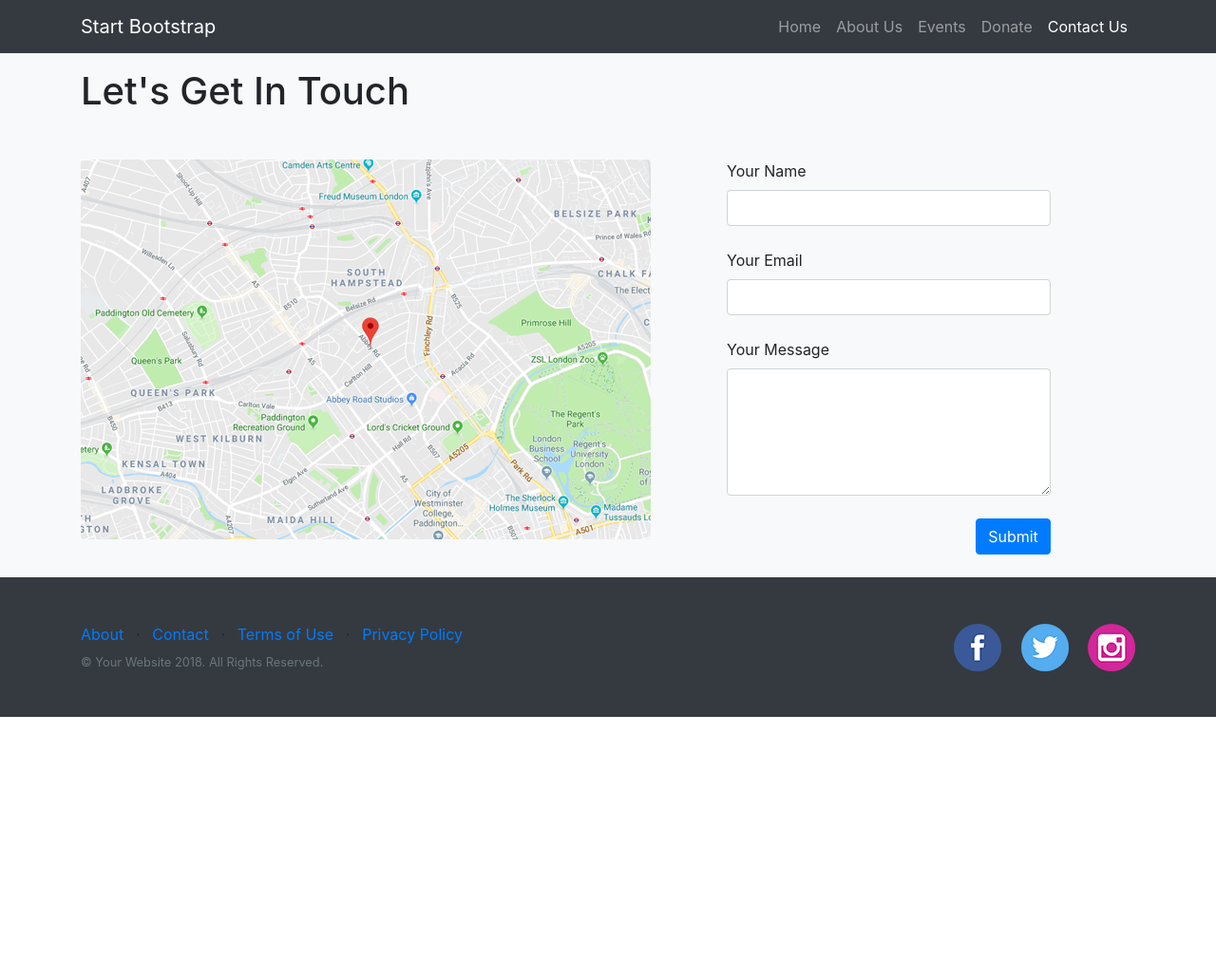
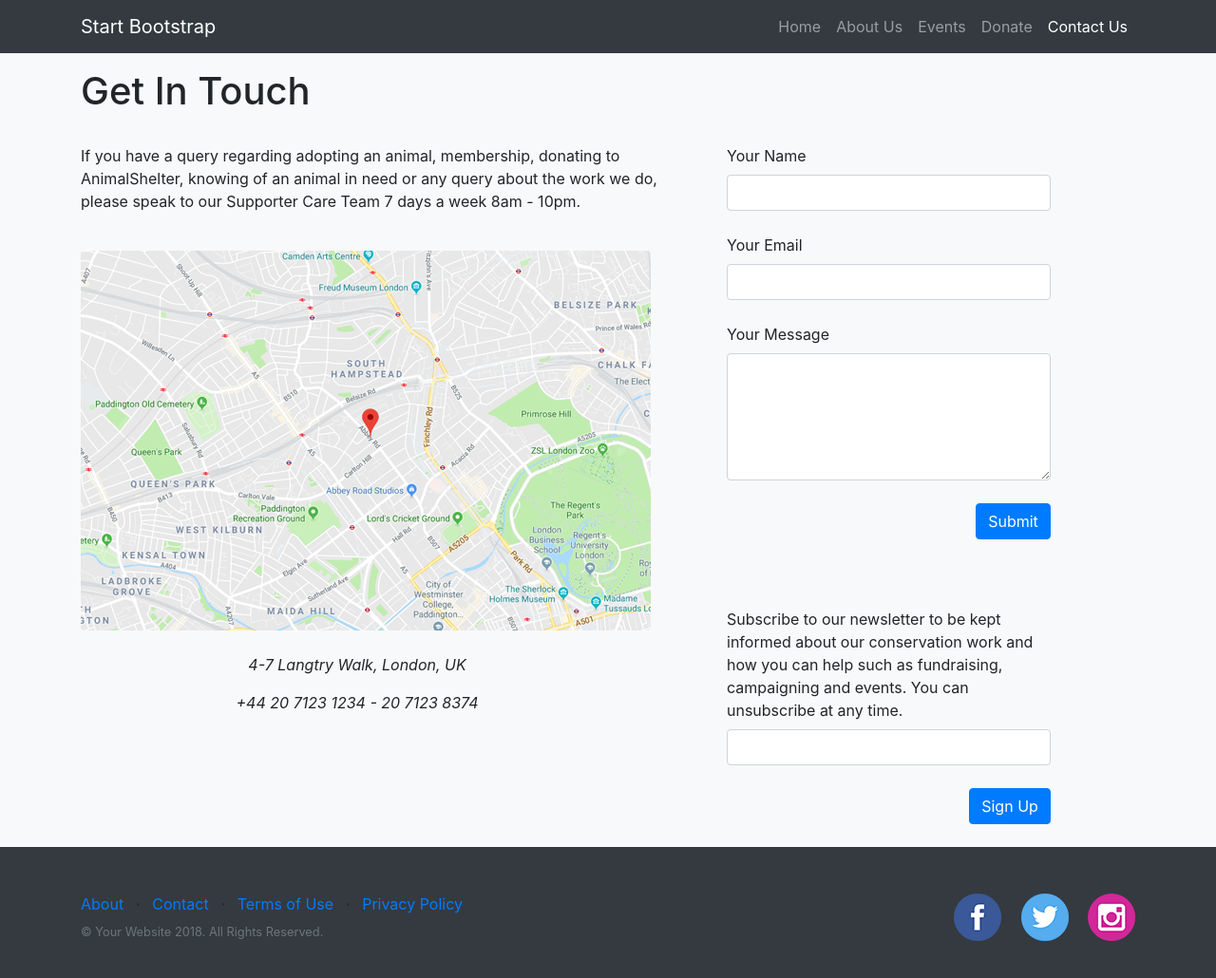
Before and after one commit to Minathema/AnimalShelter, a website: page contactus.html in a window 1280 px wide. Shown: the whole page at 95% size. Before the commit the page ends 800 px from the top, so only its background shows below. Drawn offline with Linux system fonts and the light colour scheme.

Commit message:
added contact form and map. sign up form needs work.

```diff
--- a/contactus.html
+++ b/contactus.html
@@ -57,12 +57,25 @@
       <br>
       <br>
       <div class="container">
-        <h1 class="mb-5">Let's Get In Touch</h1>
+        <h1>Get In Touch</h1>
+        <br>
+
         <div class="row">
           <div class="col-md-7">
+            <p class="text-left">If you have a query regarding adopting an animal, membership, donating to AnimalShelter,
+              knowing of an animal in need or any query about the work we do,
+               please speak to our Supporter Care Team 7 days a week 8am - 10pm.</p>
+               <br>
             <a href="#">
               <img class="img-fluid rounded mb-3 mb-md-0"  src="img/map.png" alt="">
             </a>
+
+            <div class="col-md-11">
+              <br>
+              <p class="text-center"><i>4-7 Langtry Walk, London, UK</i></p>
+              <p class="text-center"><i>+44 20 7123 1234 - 20 7123 8374</i></p>
+            </div>
+            <br>
           </div>
           <div class="col-md-5">
             <form>
@@ -82,6 +95,20 @@
                 <a class="btn btn-primary float-right" href="#">Submit</a>
               </div>
             </form>
+            <br>
+            <br>
+            <form>
+              <div class="form-group col-lg-10 col-md-6 mb-4">
+                <label for="text">Subscribe to our newsletter to be kept informed about our conservation work and
+                  how you can help such as fundraising, campaigning and events.
+                  You can unsubscribe at any time.</label>
+                <input type="text" class="form-control" id="text">
+              </div>
+              <div class="clearfix col-lg-10 col-md-6 mb-4">
+                <button class="btn btn-primary float-right" href="#">Sign Up</button>
+              </div>
+            </form>
+
 
           </div>
         </div>
```
